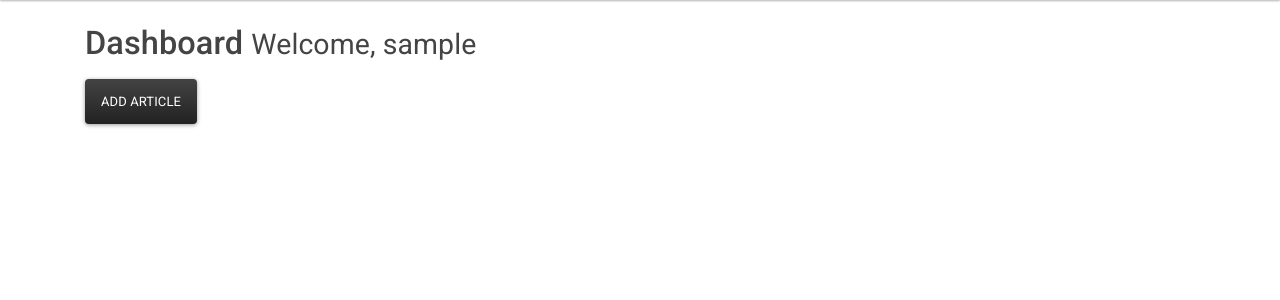
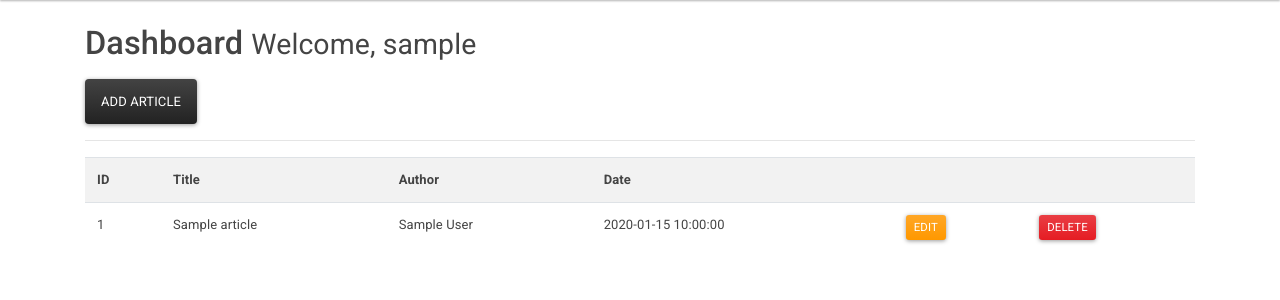
Before and after one commit to Belchenkov/flask-article-app, a Flask app: page /dashboard in a window 1280 px wide. Shown: the part 80-380 px from the top of the page. Run offline with Flask 2, Linux system fonts and the light colour scheme; the visitor is signed in with stand-in values (Sample User, id 1); tables that the repository leaves empty or names only in its code hold one stand-in row (values such as "Sample post"); some libraries are stand-ins or nearby versions.

Commit message:
Output in table all articles info

```diff
--- a/app.py
+++ b/app.py
@@ -139,7 +139,18 @@ def is_logged_in(f):
 @app.route('/dashboard')
 @is_logged_in
 def dashboard():
-    return render_template('dashboard.html')
+    cur = mysql.connection.cursor()
+
+    result = cur.execute("SELECT * FROM articles")
+
+    articles = cur.fetchall()
+
+    if result > 0:
+        return render_template('dashboard.html', articles=articles)
+
+    return render_template('dashboard.html', msg='No Articles Found')
+
+    cur.close()
 
 # Add Article
 @app.route('/add_article', methods=['GET', 'POST'])
--- a/templates/dashboard.html
+++ b/templates/dashboard.html
@@ -4,4 +4,39 @@
 {% block body %}
     <h1 class="mb-3">Dashboard <small>Welcome, {{ session.username }}</small></h1>
     <a href="/add_article" class="btn btn-dark">Add Article</a>
+
+    <hr>
+
+    <table class="table table-striped">
+        <tr>
+            <th>ID</th>
+            <th>Title</th>
+            <th>Author</th>
+            <th>Date</th>
+            <th></th>
+            <th></th>
+        </tr>
+
+        {% for article in articles %}
+            <tr>
+                <td>{{article.id}}</td>
+                <td>{{article.title}}</td>
+                <td>{{article.author}}</td>
+                <td>{{article.create_date}}</td>
+                <td>
+                    <a
+                        href="edit_article/{{article.id}}"
+                        class="btn btn-warning text-right btn-sm"
+                    >Edit</a>
+                </td>
+                <td>
+                    <a
+                        href="edit_article/{{article.id}}"
+                        class="btn btn-danger text-right btn-sm"
+                    >Delete</a>
+                </td>
+            </tr>
+        {% endfor %}
+
+    </table>
 {% endblock body %}
--- a/templates/layout.html
+++ b/templates/layout.html
@@ -15,5 +15,9 @@
     <script src="https://code.jquery.com/jquery-3.2.1.slim.min.js" integrity="sha384-KJ3o2DKtIkvYIK3UENzmM7KCkRr/rE9/Qpg6aAZGJwFDMVNA/GpGFF93hXpG5KkN" crossorigin="anonymous"></script>
     <script src="https://cdnjs.cloudflare.com/ajax/libs/popper.js/1.12.9/umd/popper.min.js" integrity="sha384-ApNbgh9B+Y1QKtv3Rn7W3mgPxhU9K/ScQsAP7hUibX39j7fakFPskvXusvfa0b4Q" crossorigin="anonymous"></script>
     <script src="https://maxcdn.bootstrapcdn.com/bootstrap/4.0.0/js/bootstrap.min.js" integrity="sha384-JZR6Spejh4U02d8jOt6vLEHfe/JQGiRRSQQxSfFWpi1MquVdAyjUar5+76PVCmYl" crossorigin="anonymous"></script>
+    <script src="//cdn.ckeditor.com/4.6.2/basic/ckeditor.js"></script>
+    <script type="text/javascript">
+      CKEDITOR.replace('editor')
+    </script>
 </body>
 </html>
```
